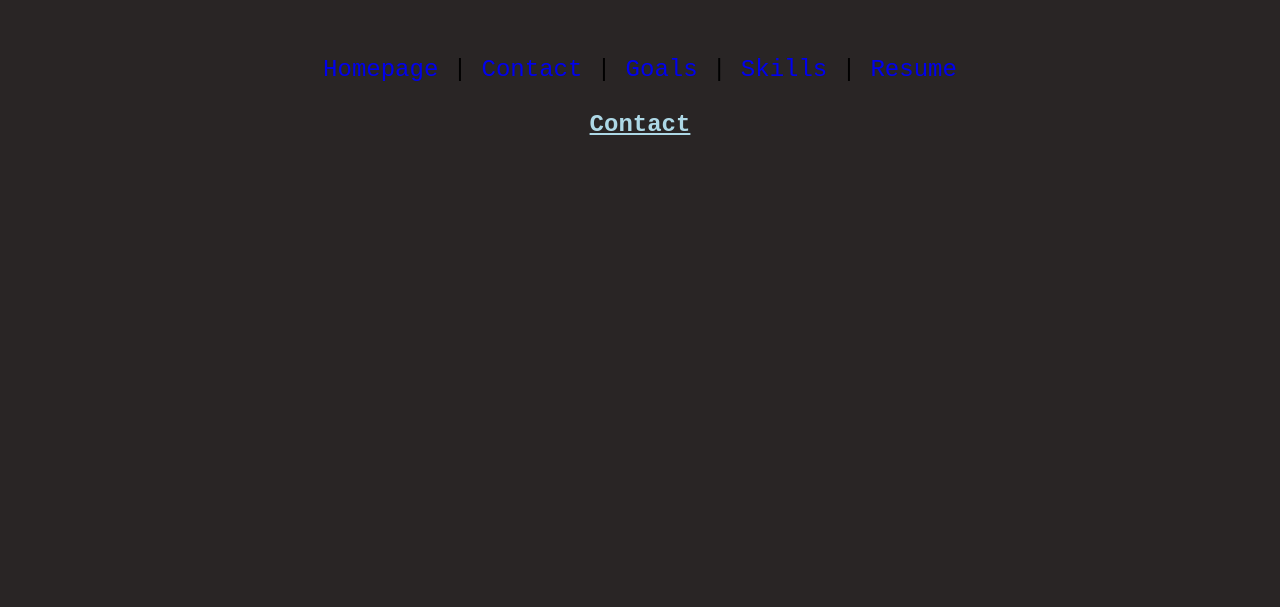
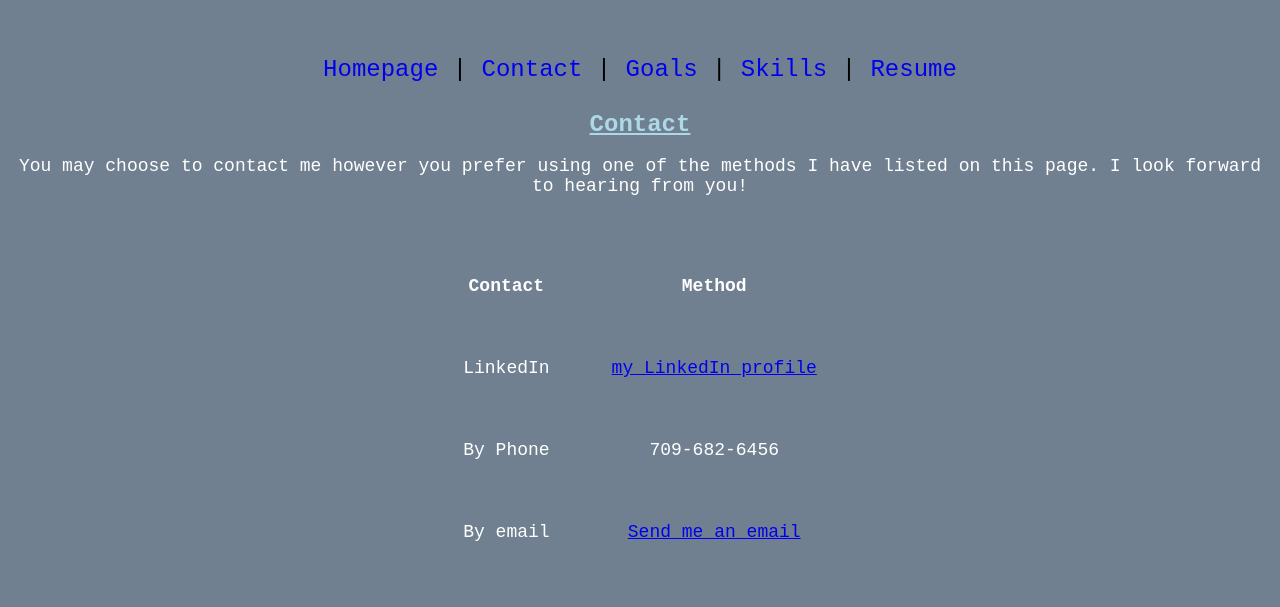
Before and after one commit to AhmR-05/e_portfolio_-WEBD1000, a plain HTML site: page contact.html in a window 1280 px wide. Drawn offline with Linux system fonts and the light colour scheme.

Commit message:
linked new CSS sheet to all pages, contact page done

```diff
--- a/contact.html
+++ b/contact.html
@@ -4,6 +4,7 @@
         <title>Contact</title>
         <link rel="stylesheet" href="portfolio_base.css">
         <link rel="stylesheet" href="portfolio_layout.css">
+        <link rel="stylesheet" href="portfolio_responsive.css">
     </head>
     <body>
         <nav>
@@ -14,7 +15,28 @@
             <a href="resume.html"> Resume</a>
         </nav>
         <h1> Contact</h1>
+        <p>You may choose to contact me however you prefer using one of the methods I have listed on this page. I look forward to hearing from you!</p>
 
+        <table>
+
+          <tr>
+            <th>Contact</th>
+            <th>Method</th>
+          </tr>
+          <tr>
+            <td>LinkedIn</td>
+            <td> <a href="https://www.linkedin.com/in/ashley-rose-20a827264/">my LinkedIn profile</a></td>  <!--LinkedIn website-->
+          </tr>
+          <tr>
+            <td>By Phone</td>
+            <td>709-682-6456</td>
+          </tr>
+
+          <tr>
+            <td>By email</td>
+            <td><a href="mailto:ashley.hm.rose@gmail.com?subject=Hello%20">Send me an email</a></td>  <!--email link with subject line set-->
+          </tr>
+        </table>
 
     </body>
 
--- a/portfolio_base.css
+++ b/portfolio_base.css
@@ -4,18 +4,17 @@
     */
 body{
 
-    background-color:rgb(41, 37, 37);
+    background-color:rgb(112, 128, 144);
     text-align: center;
     font-family:'Courier New', Courier, monospace
 }
 
 img{
-border-radius: 2px solid;
+border-radius: 10px solid;
 width: 350px;
 padding: 2em;
 height: auto;
 border-color: antiquewhite;
-
 
 }
 
@@ -42,3 +41,15 @@ padding-top: 2em;}
 
  p{color:white;
 font-size: large;}
+
+table, th, tr, td{
+    text-align: center;
+    padding-top: 30px;
+    padding-left: 30px;
+    padding-bottom: 30px;
+    padding-right: 30px;
+   font-size: large;
+    color: white;
+    margin-left: auto;
+    margin-right: auto;
+}
```
Also changed, not shown: goals.html (+1 -0 lines), index.html (+1 -0 lines), resume.html (+1 -0 lines), skills.html (+1 -0 lines).
